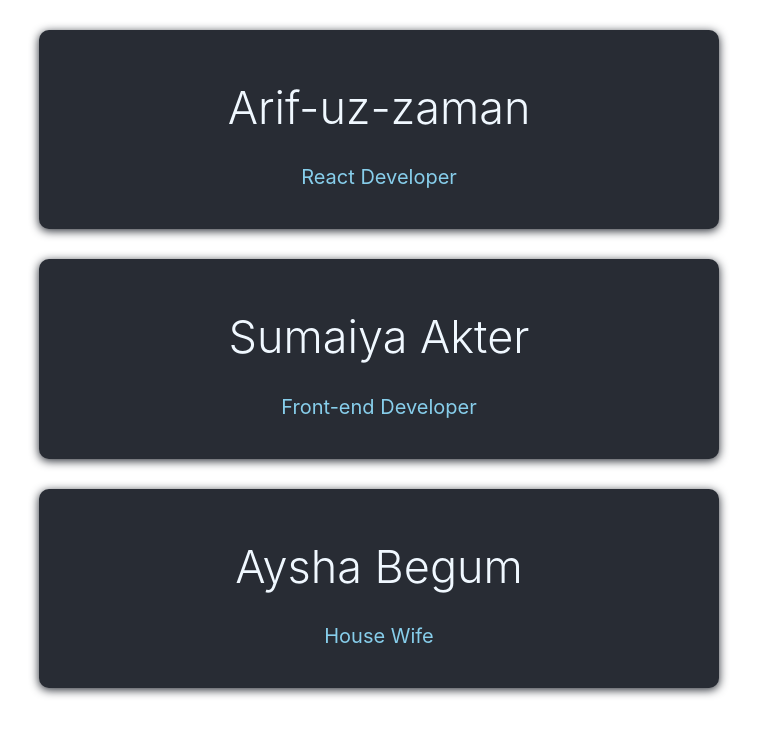
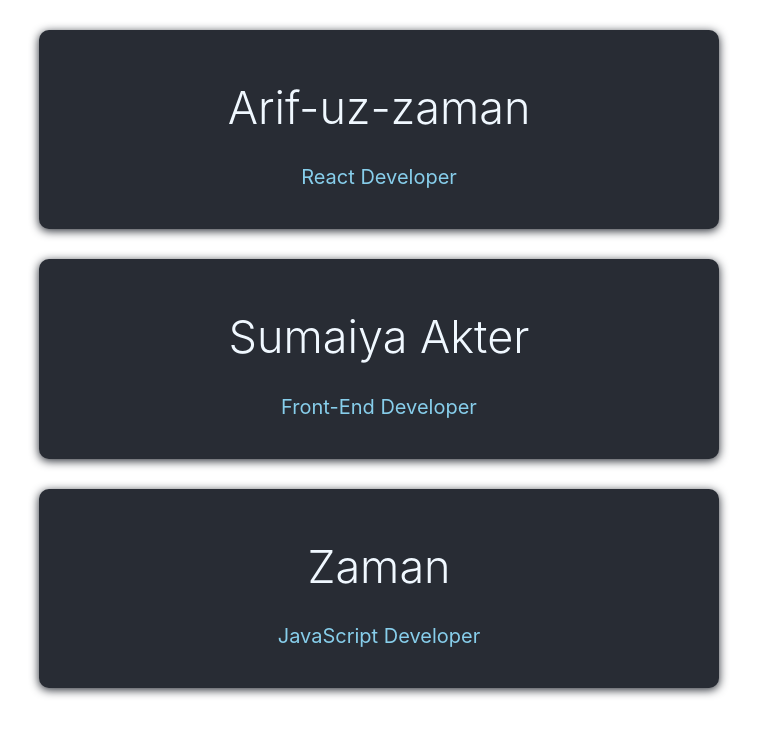
Before and after one commit to Arif870/react-core-concepts, a React (Create React App) app: page / in a window 1280 px wide. Shown: the top 736 px of the page, without its empty margins (261-1018 px from the left). Built offline with nearby package versions, Linux system fonts and the light colour scheme.

Commit message:
dymanic props data load

```diff
--- a/src/App.js
+++ b/src/App.js
@@ -1,11 +1,20 @@
 import "./App.css";
 
 function App() {
+  let profiles = [
+    { name: "Arif-uz-zaman", pro: "React Developer" },
+    { name: "Sumaiya Akter", pro: "Front-End Developer" },
+    {
+      name: "Zaman",
+      pro: "JavaScript Developer",
+    },
+  ];
+
   return (
     <div className="App">
-      <Profile name="Arif-uz-zaman" profession="React Developer" />
-      <Profile name="Sumaiya Akter" profession="Front-end Developer" />
-      <Profile name="Aysha Begum" profession="House Wife" />
+      {profiles.map(p => (
+        <Profile name={p.name} pro={p.pro} />
+      ))}
     </div>
   );
 }
@@ -14,7 +23,7 @@ function Profile(props) {
   return (
     <div className="profile">
       <h1>{props.name}</h1>
-      <p>{props.profession}</p>
+      <p>{props.pro}</p>
     </div>
   );
 }
```
